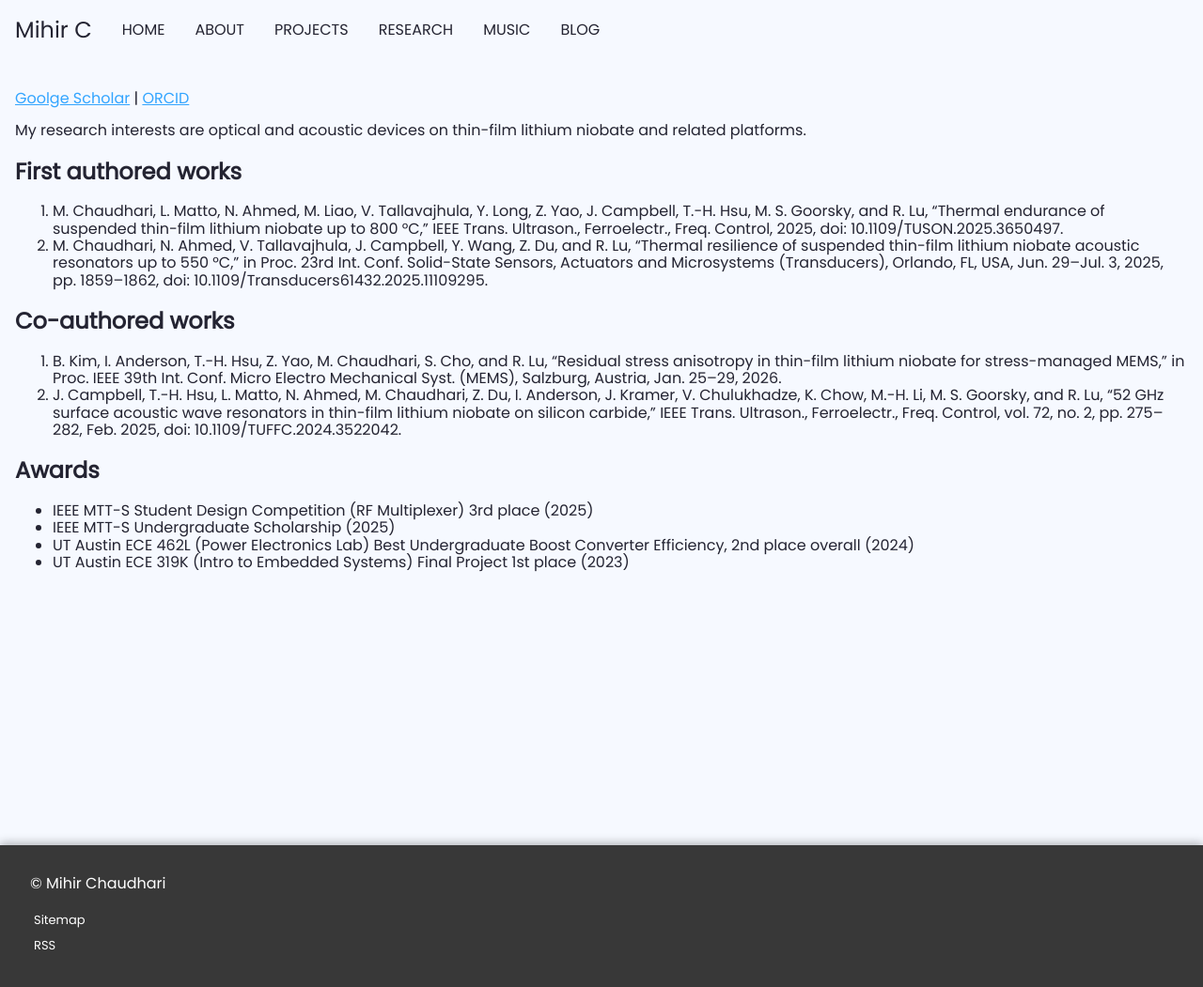
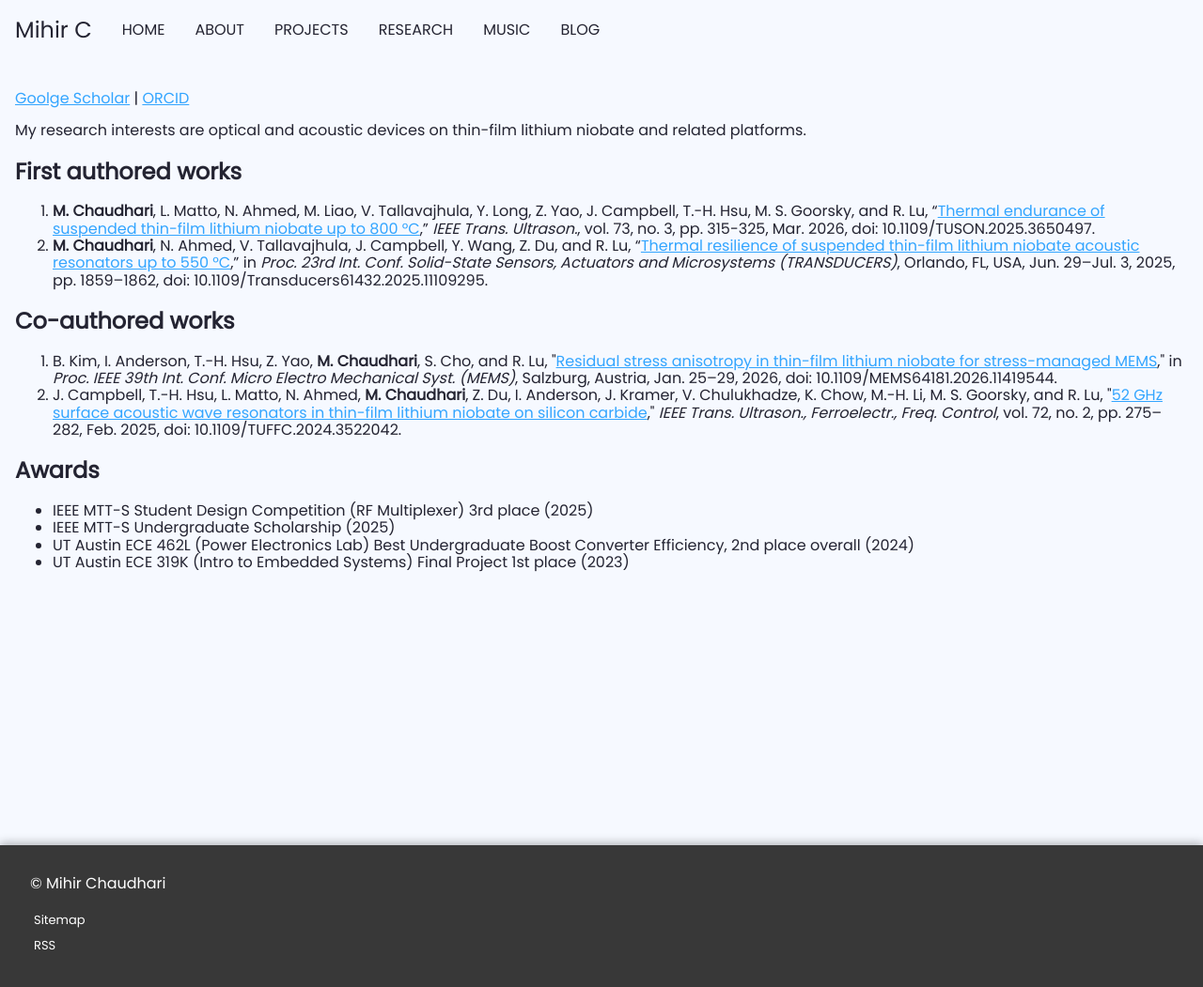
Before and after one commit to mihirchaudhari/mihirchaudhari.github.io, a Jekyll site: the page built from research.html, in a window 1280 px wide. Shown: the whole page at 94% size. Built offline with Jekyll 4.4.1, drawn with Linux system fonts in a browser that asks for light colours.

Commit message:
Fix research styling

```diff
--- a/research.html
+++ b/research.html
@@ -11,14 +11,14 @@ description: "Mihir's research endeavors"
 
 <h2>First authored works</h2>
 <ol>
-    <li>M. Chaudhari, L. Matto, N. Ahmed, M. Liao, V. Tallavajhula, Y. Long, Z. Yao, J. Campbell, T.-H. Hsu, M. S. Goorsky, and R. Lu, “Thermal endurance of suspended thin-film lithium niobate up to 800 °C,” IEEE Trans. Ultrason., Ferroelectr., Freq. Control, 2025, doi: 10.1109/TUSON.2025.3650497.</li>
-    <li>M. Chaudhari, N. Ahmed, V. Tallavajhula, J. Campbell, Y. Wang, Z. Du, and R. Lu, “Thermal resilience of suspended thin-film lithium niobate acoustic resonators up to 550 °C,” in Proc. 23rd Int. Conf. Solid-State Sensors, Actuators and Microsystems (Transducers), Orlando, FL, USA, Jun. 29–Jul. 3, 2025, pp. 1859–1862, doi: 10.1109/Transducers61432.2025.11109295.</li>
+    <li><b>M. Chaudhari</b>, L. Matto, N. Ahmed, M. Liao, V. Tallavajhula, Y. Long, Z. Yao, J. Campbell, T.-H. Hsu, M. S. Goorsky, and R. Lu, “<a target="_blank" href="https://doi.org/10.1109/TUSON.2025.3650497">Thermal endurance of suspended thin-film lithium niobate up to 800 °C</a>,” <em>IEEE Trans. Ultrason.</em>, vol. 73, no. 3, pp. 315-325, Mar. 2026, doi: 10.1109/TUSON.2025.3650497.</li>
+    <li><b>M. Chaudhari</b>, N. Ahmed, V. Tallavajhula, J. Campbell, Y. Wang, Z. Du, and R. Lu, “<a target="_blank" href="https://doi.org/10.1109/Transducers61432.2025.11109295">Thermal resilience of suspended thin-film lithium niobate acoustic resonators up to 550 °C</a>,” in <em>Proc. 23rd Int. Conf. Solid-State Sensors, Actuators and Microsystems (TRANSDUCERS)</em>, Orlando, FL, USA, Jun. 29–Jul. 3, 2025, pp. 1859–1862, doi: 10.1109/Transducers61432.2025.11109295.</li>
 </ol>
 
 <h2>Co-authored works</h2>
 <ol>
-    <li>B. Kim, I. Anderson, T.-H. Hsu, Z. Yao, M. Chaudhari, S. Cho, and R. Lu, “Residual stress anisotropy in thin-film lithium niobate for stress-managed MEMS,” in Proc. IEEE 39th Int. Conf. Micro Electro Mechanical Syst. (MEMS), Salzburg, Austria, Jan. 25–29, 2026.</li>
-    <li>J. Campbell, T.-H. Hsu, L. Matto, N. Ahmed, M. Chaudhari, Z. Du, I. Anderson, J. Kramer, V. Chulukhadze, K. Chow, M.-H. Li, M. S. Goorsky, and R. Lu, “52 GHz surface acoustic wave resonators in thin-film lithium niobate on silicon carbide,” IEEE Trans. Ultrason., Ferroelectr., Freq. Control, vol. 72, no. 2, pp. 275–282, Feb. 2025, doi: 10.1109/TUFFC.2024.3522042.</li>
+    <li>B. Kim, I. Anderson, T.-H. Hsu, Z. Yao, <b>M. Chaudhari</b>, S. Cho, and R. Lu, "<a target="_blank" href="https://doi.org/10.1109/MEMS64181.2026.11419544">Residual stress anisotropy in thin-film lithium niobate for stress-managed MEMS</a>," in <em>Proc. IEEE 39th Int. Conf. Micro Electro Mechanical Syst. (MEMS)</em>, Salzburg, Austria, Jan. 25–29, 2026, doi: 10.1109/MEMS64181.2026.11419544.</li>
+    <li>J. Campbell, T.-H. Hsu, L. Matto, N. Ahmed, <b>M. Chaudhari</b>, Z. Du, I. Anderson, J. Kramer, V. Chulukhadze, K. Chow, M.-H. Li, M. S. Goorsky, and R. Lu, "<a target="_blank" href="https://doi.org/10.1109/TUFFC.2024.3522042">52 GHz surface acoustic wave resonators in thin-film lithium niobate on silicon carbide</a>," <em>IEEE Trans. Ultrason., Ferroelectr., Freq. Control</em>, vol. 72, no. 2, pp. 275–282, Feb. 2025, doi: 10.1109/TUFFC.2024.3522042.</li>
 </ol>
 
 <h2>Awards</h2>
```
